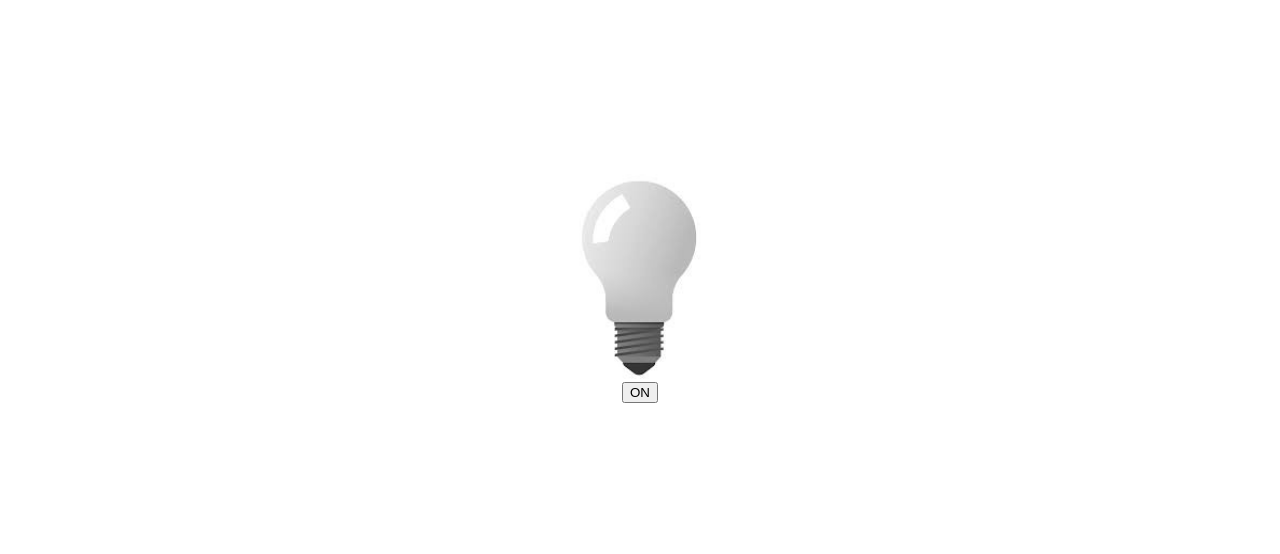
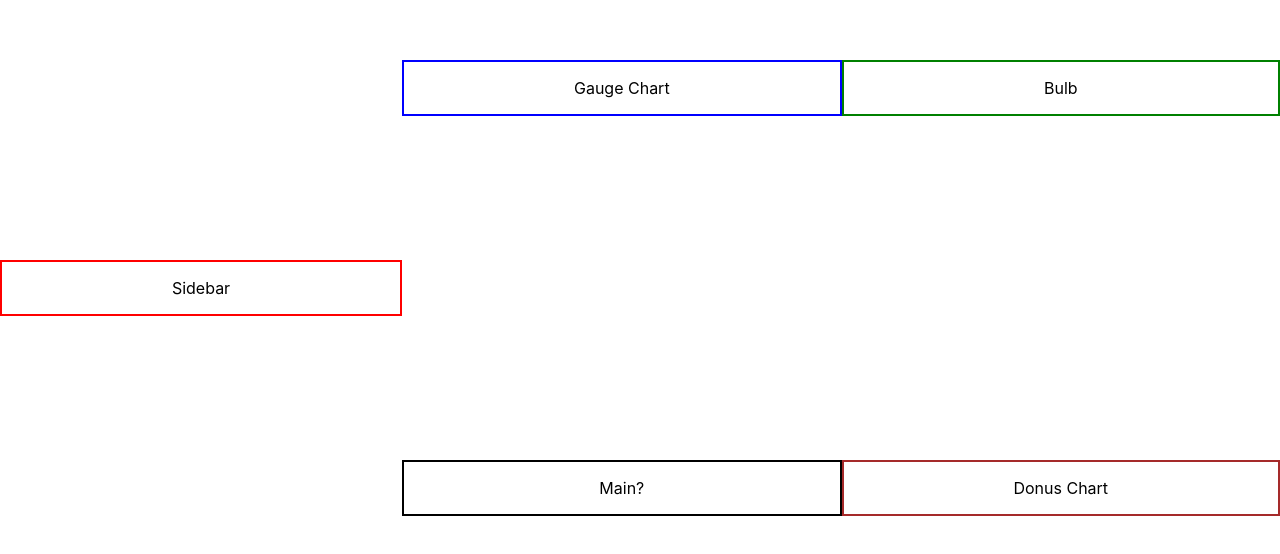
Before and after one commit to Alexanderwags/automatizacion-example, a React (Create React App) app: page / in a window 1280 px wide. Shown: the part 112-666 px from the top of the page. Built offline with nearby package versions, Linux system fonts and the light colour scheme.

Commit message:
Initial dashboard design

```diff
--- a/src/App.css
+++ /dev/null
@@ -1,24 +0,0 @@
-.App {
-  align-items: center;
-  background-color: white;
-  color: white;
-  display: flex;
-  flex-direction: column;
-  font-size: calc(10px + 2vmin);
-  justify-content: center;
-  min-height: 100vh;
-  text-align: center;
-}
-
-img {
-  box-sizing: border-box;
-  height: 208px;
-  width: 139px;
-}
-
-p {
-  color: black;
-  cursor: pointer;
-  font-weight: bold;
-  width: 100px;
-}
--- /dev/null
+++ b/src/App.scss
@@ -0,0 +1,54 @@
+.App {
+  align-items: center;
+  background-color: white;
+  color: black;
+  display: grid;
+  grid-template-areas:
+    "sidebar gauge bulb"
+    "sidebar main donus";
+  min-height: 100vh;
+  text-align: center;
+
+  > .sidebar {
+    grid-area: sidebar;
+    padding: 1rem;
+    border: 2px solid red;
+  }
+
+  > .gauge {
+    grid-area: gauge;
+    padding: 1rem;
+    border: 2px solid blue;
+  }
+
+  > .bulb {
+    grid-area: bulb;
+    padding: 1rem;
+    border: 2px solid green;
+  }
+
+  > .main {
+    grid-area: main;
+    padding: 1rem;
+    border: 2px solid black;
+  }
+
+  > .donus {
+    grid-area: donus;
+    padding: 1rem;
+    border: 2px solid brown;
+  }
+}
+
+img {
+  box-sizing: border-box;
+  height: 208px;
+  width: 139px;
+}
+
+p {
+  color: black;
+  cursor: pointer;
+  font-weight: bold;
+  width: 100px;
+}
--- a/src/App.tsx
+++ b/src/App.tsx
@@ -3,7 +3,7 @@ import React from "react";
 import OffBulb from "./assets/images/OFFbulb.jpg";
 import OnBulb from "./assets/images/ONbulb.jpg";
 
-import "./App.css";
+import "./App.scss";
 import firebase from "./firebase";
 
 function App() {
@@ -25,14 +25,19 @@ function App() {
 
   return (
     <div className="App">
-      <img src={bulb ? OnBulb : OffBulb} className="bulb" alt="Bulb on/off" />
+      {/* <img src={bulb ? OnBulb : OffBulb} className="bulb" alt="Bulb on/off" />
       <button
         onClick={() => {
           handleClick();
         }}
       >
         {bulb ? "OFF" : "ON"}
-      </button>
+      </button> */}
+      <div className="sidebar">Sidebar</div>
+      <div className="donus">Donus Chart</div>
+      <div className="bulb">Bulb</div>
+      <div className="gauge">Gauge Chart</div>
+      <div className="main">Main?</div>
     </div>
   );
 }
```
